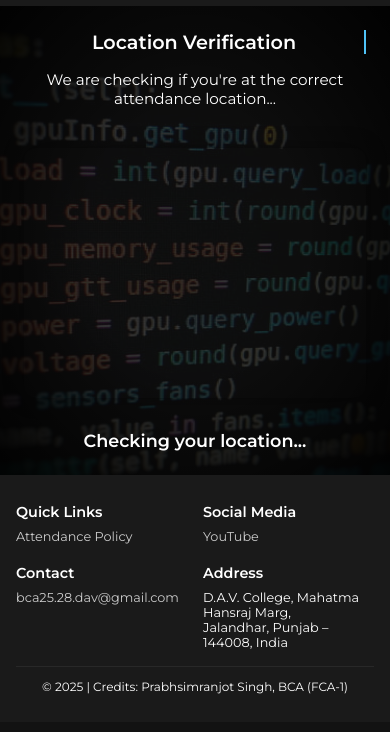
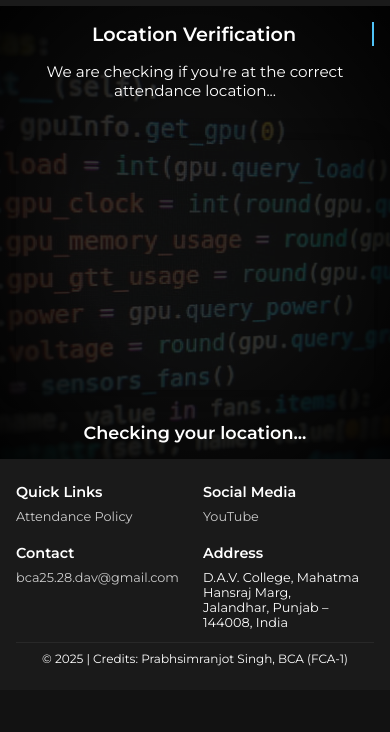
Before and after one commit to prabh12112/ATTENDENCE-LOC-CHECK, a plain HTML site: page index.html in a window 390 px wide. Shown: the part 40-772 px from the top of the page. Drawn offline with nearby package versions, Linux system fonts and the light colour scheme.

Commit message:
Update index.html

```diff
--- a/index.html
+++ b/index.html
@@ -192,6 +192,13 @@
       text-align: left;
     }
 
+    .footer-divider {
+      height: 1px;
+      background-color: #333;
+      margin: 1rem 0;
+      opacity: 0.6;
+    }
+
     .footer-section h4 {
       font-size: 0.9rem;
       margin-bottom: 0.5rem;
@@ -213,14 +220,6 @@
       font-size: 0.8rem;
     }
 
-    .footer-divider {
-      height: 1px;
-      background-color: #333;
-      margin-top: 1rem;
-      margin-bottom: 1rem;
-      opacity: 0.6;
-    }
-
     .footer-bottom {
       font-size: 0.75rem;
       text-align: center;
@@ -234,25 +233,25 @@
       #map { height: 250px; }
 
       main {
-        padding: 1.5rem;
+        padding: 1rem;
         min-height: auto;
       }
 
       footer {
-        padding: 1.75rem 1rem;
+        padding: 1.5rem 1rem;
       }
 
       .footer-content {
         gap: 1rem;
-        margin-bottom: 0.75rem;
+        margin-bottom: 0.5rem;
       }
 
       .footer-divider {
-        margin: 0.75rem 0;
+        margin: 0.5rem 0;
       }
 
       .footer-bottom {
-        margin-top: 0.75rem;
+        margin-top: 0.5rem;
       }
     }
 
@@ -311,9 +310,7 @@
         </ul>
       </div>
     </div>
-
     <div class="footer-divider"></div>
-
     <div class="footer-bottom">
       © 2025 | Credits: Prabhsimranjot Singh, BCA (FCA-1)
     </div>
@@ -323,7 +320,7 @@
   <script>
     const requiredLat = 31.3494154;
     const requiredLng = 75.5573411;
-    const radius = 0.05;
+    const radius = 0.05; // 50 meters
 
     function getDistance(lat1, lon1, lat2, lon2) {
       const R = 6371;
@@ -378,6 +375,7 @@
       }
     );
 
+    // Handle preloader + animation start
     window.onload = function () {
       setTimeout(() => {
         document.getElementById('preloader').classList.add('fade-out');
```
